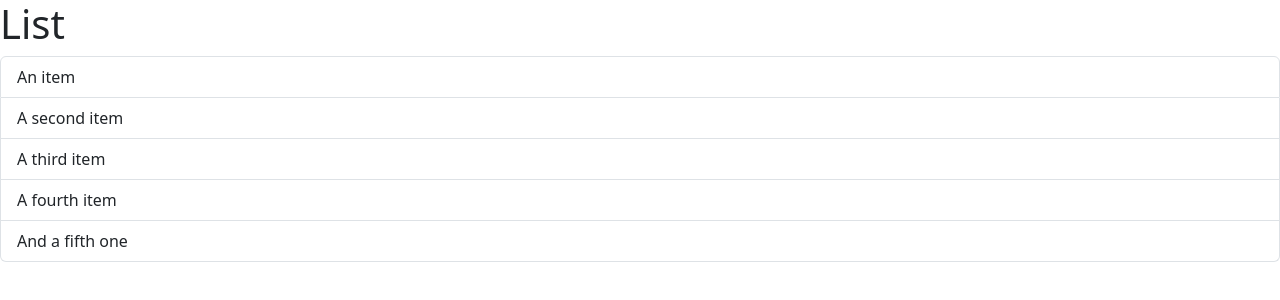
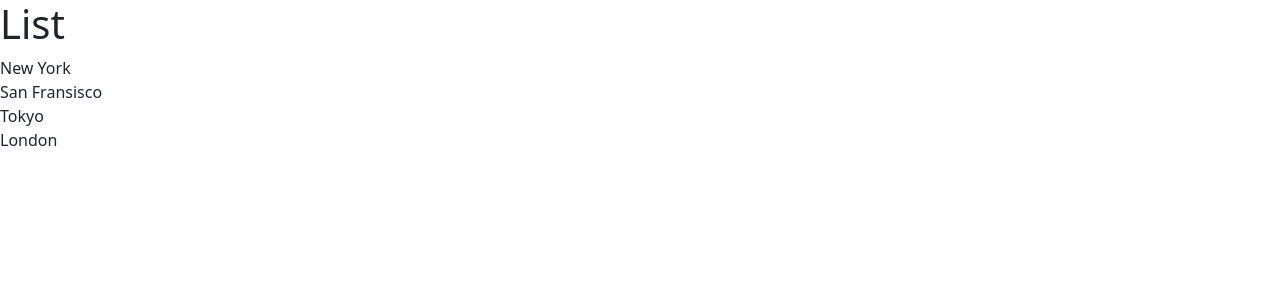
Before and after one commit to Jdubstep1357/React, a React (Vite) app: page / in a window 1280 px wide. Shown: the top 300 px of the page. Built offline with nearby package versions, Linux system fonts and the light colour scheme.

Commit message:
4_Building_Components_Rendering_Lists

```diff
--- a/src/components/ListGroup/ListGroup.tsx
+++ b/src/components/ListGroup/ListGroup.tsx
@@ -1,13 +1,15 @@
 function ListGroup() {
+  const items = ["New York", "San Fransisco", "Tokyo", "London"];
+
   return (
     <>
       <h1>List</h1>
+      {/* Displays everything from items instead of doing it manually */}
+      {/* key uniquely identifies item so React can update page, usually has ID */}
       <ul className="list-group">
-        <li className="list-group-item">An item</li>
-        <li className="list-group-item">A second item</li>
-        <li className="list-group-item">A third item</li>
-        <li className="list-group-item">A fourth item</li>
-        <li className="list-group-item">And a fifth one</li>
+        {items.map((item) => (
+          <li key={item}>{item}</li>
+        ))}
       </ul>
     </>
   );
```
